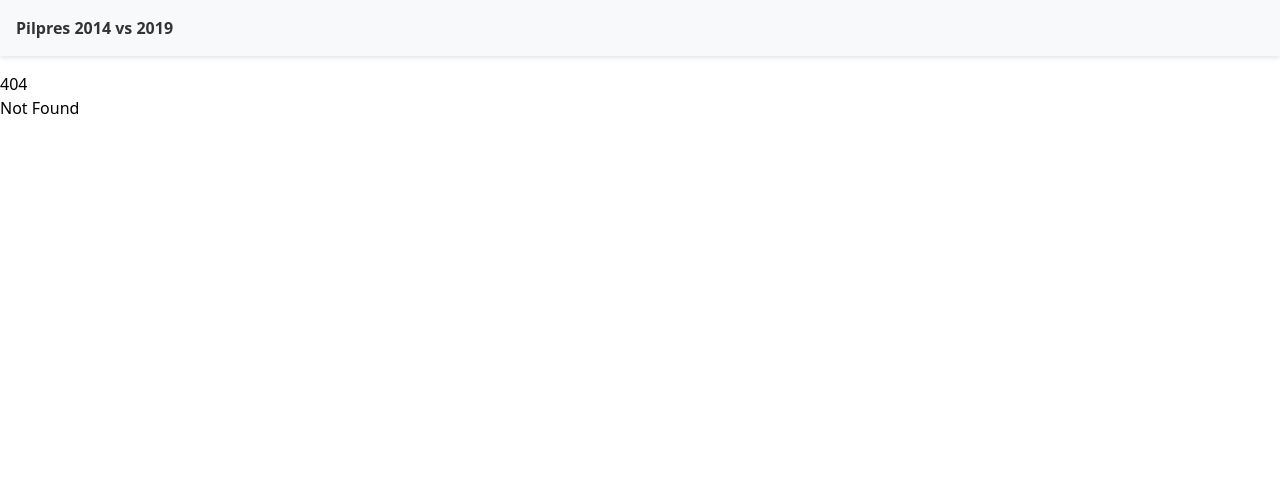
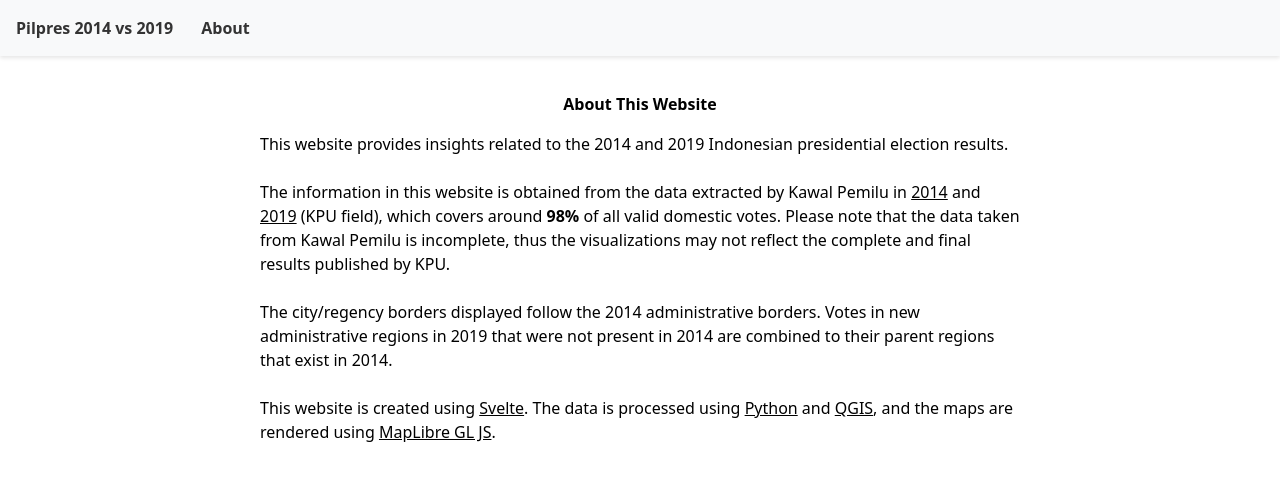
Before and after one commit to Kensvin28/analisis-pemilu, a SvelteKit app: page /about in a window 1280 px wide. Before the commit this address had no page. Shown: the top 480 px of the page. Built offline with nearby package versions, Linux system fonts and the light colour scheme.

Commit message:
feat: add the about page

```diff
--- a/src/routes/+layout.svelte
+++ b/src/routes/+layout.svelte
@@ -12,6 +12,7 @@
 
 <nav>
 	<a href="/" class="nav-link">Pilpres 2014 vs 2019</a>
+	<a href="/about" class="nav-link">About</a>
 </nav>
 {@render children()}
 
--- a/src/routes/+page.svelte
+++ b/src/routes/+page.svelte
@@ -326,17 +326,13 @@
 		<div>Source: <a href="https://github.com/kawalpemilu">Kawal Pemilu</a>*</div>
 		<div class="disclaimer">
 			*Disclaimer: The data taken from Kawal Pemilu is incomplete, thus the visualization may not
-			reflect the complete and final result published by KPU.
+			reflect the complete and final result published by KPU. For more information, please read the
+			<a href="/about">about</a> page.
 		</div>
 	</footer>
 </div>
 
 <style>
-	h1 {
-		text-align: center;
-		font-weight: bold;
-	}
-
 	footer {
 		display: flex;
 		flex-direction: column;
--- /dev/null
+++ b/src/routes/about/+page.svelte
@@ -0,0 +1,40 @@
+<svelte:head>
+    <title>About</title>
+    <meta name="description" content="About this website" />
+</svelte:head>
+
+<main class="container">
+    <section>
+        <h1>About This Website</h1>
+        <p>
+            This website provides insights related to the 2014 and 2019 Indonesian presidential election results.
+        </p>
+        <br/>
+        <p>
+            The information in this website is obtained from the data extracted by Kawal Pemilu in
+            <a href="https://github.com/kawalpemilu/kawalpemilu2014/blob/master/extract/clean.csv">2014</a> and
+            <a href="https://github.com/kawalpemilu/kawalpemilu2019-extract/tree/master/c">2019</a> (KPU field), which covers around
+            <strong>98%</strong> of all valid domestic votes. Please note that the data taken from Kawal Pemilu is incomplete, thus the visualizations may not reflect the complete and final results published by KPU.
+        </p>
+        <br/>
+        <p>
+            The city/regency borders displayed follow the 2014 administrative borders. Votes in new administrative regions in 2019 that were not present in 2014 are combined to their parent regions that exist in 2014.
+        </p>
+        <br/>
+        <p>
+            This website is created using <a href="https://svelte.dev/">Svelte</a>. The data is processed using <a href="https://www.python.org/">Python</a> and <a href="https://qgis.org/">QGIS</a>, and the maps are rendered using <a href="https://maplibre.org/">MapLibre GL JS</a>.
+        </p>
+    </section>
+</main>
+
+<style>
+    .container {
+        margin: 0 auto;
+    }
+
+    section {
+        max-width: 800px;
+        margin: 0 auto;
+        padding: 20px;
+    }
+</style>
--- a/src/routes/layout.css
+++ b/src/routes/layout.css
@@ -1,2 +1,16 @@
 @import 'tailwindcss';
 @import 'maplibre-gl/dist/maplibre-gl.css';
+
+a {
+    text-decoration: underline;
+}
+
+a:hover {
+    color: goldenrod;
+}
+
+h1 {
+    text-align: center;
+    font-weight: bold;
+    margin-bottom: 1rem;
+}
```
